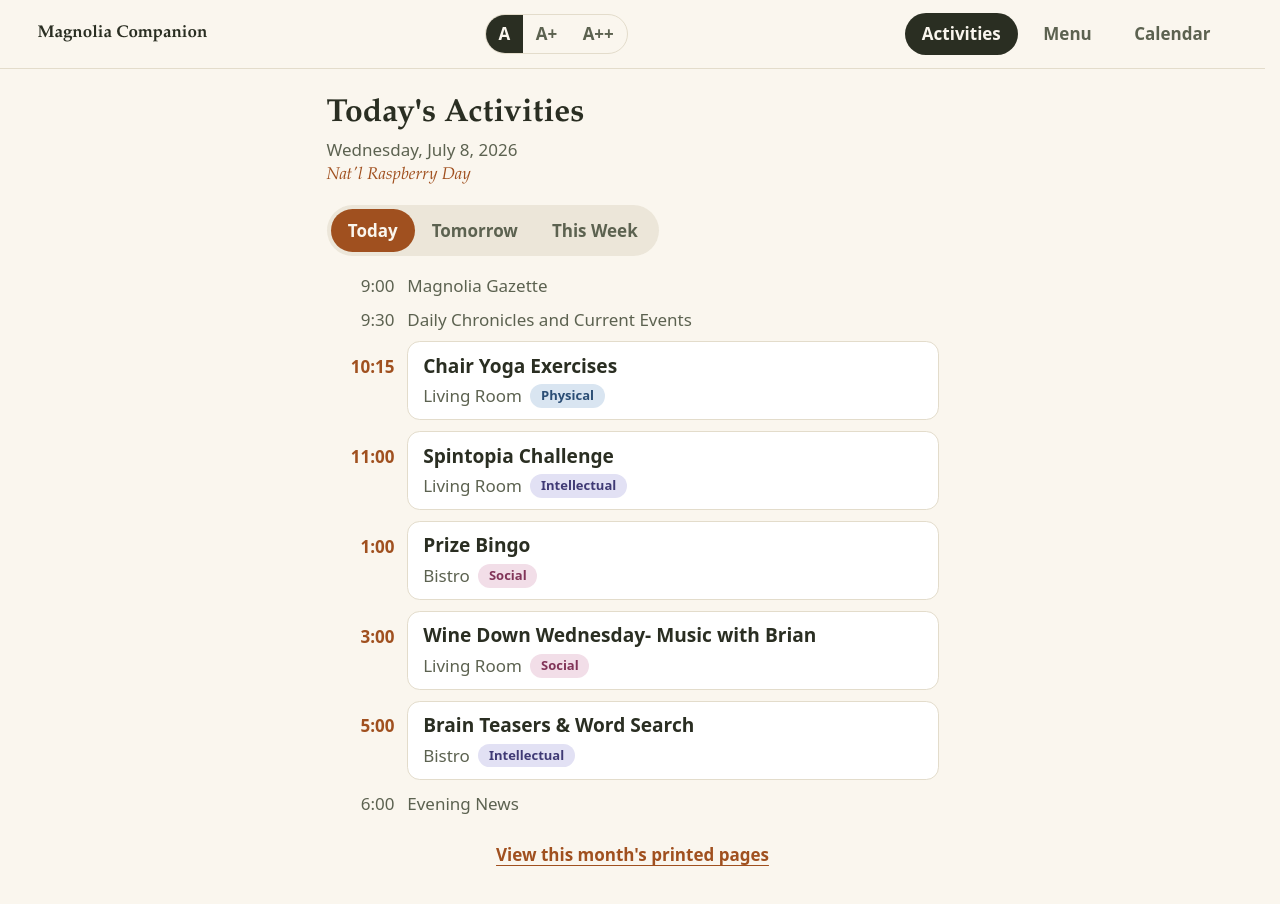
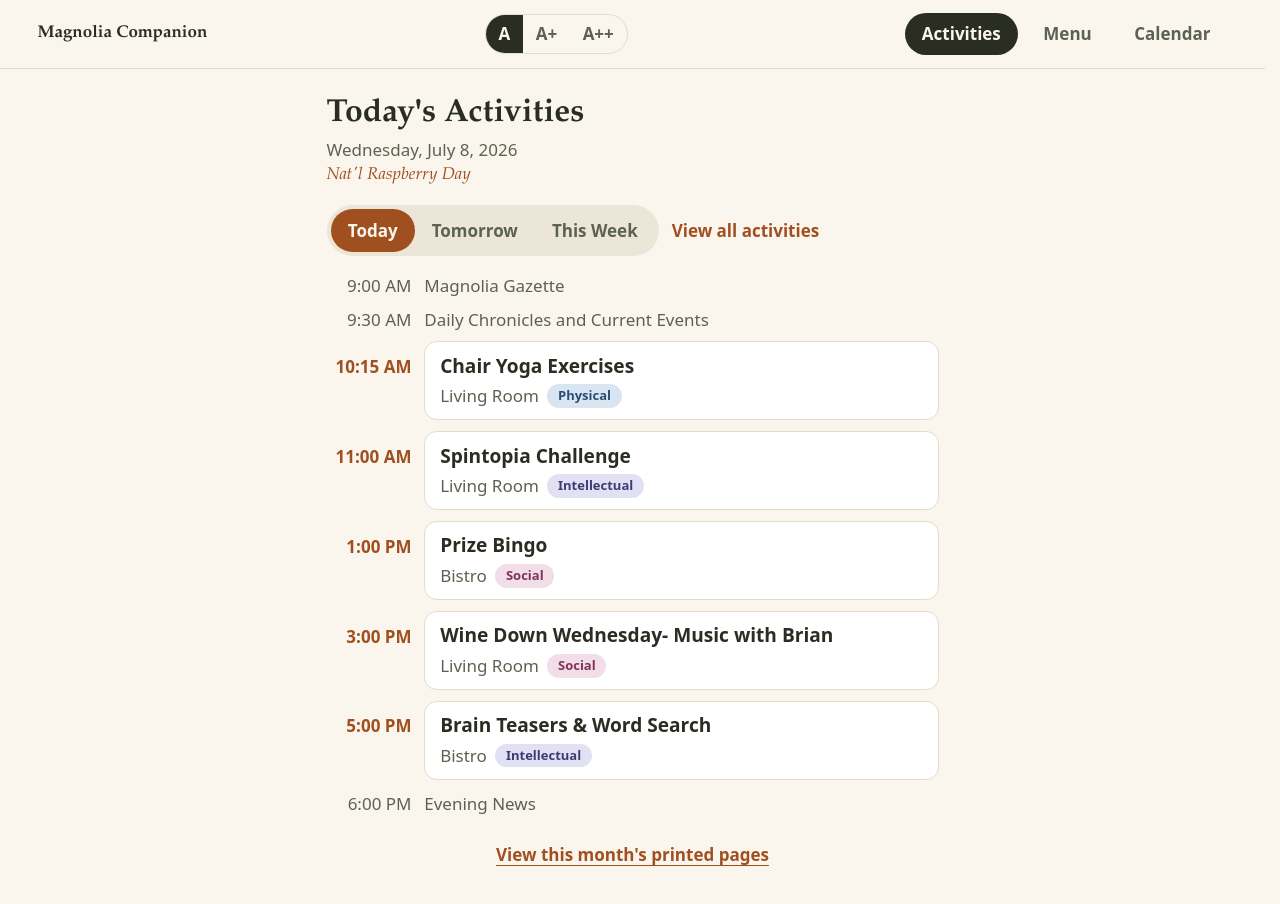
Before and after one commit to dillo/magnolia-companion, a Next.js app: page / in a window 1280 px wide. Shown: the top 904 px of the page. Built offline with nearby package versions, Linux system fonts and the light colour scheme.

Commit message:
Improve activity time display and calendar access

```diff
--- a/components/CalendarClient.tsx
+++ b/components/CalendarClient.tsx
@@ -121,7 +121,7 @@ export default function CalendarClient({ months }: { months: ActivityMonth[] })
               {day.theme && <div className="font-display text-[15px] italic text-copper">{day.theme}</div>}
               {specials.map((e, i) => (
                 <div key={i} className="flex items-baseline gap-2">
-                  <span className="w-12 shrink-0 text-right font-semibold tabular-nums text-copper">
+                  <span className="w-20 shrink-0 text-right font-semibold tabular-nums text-copper">
                     {e.start ? formatTime(e.start) : "All day"}
                   </span>
                   <span>{e.title}</span>
--- a/components/HomeClient.tsx
+++ b/components/HomeClient.tsx
@@ -1,5 +1,6 @@
 "use client";
 
+import Link from "next/link";
 import { useEffect, useState } from "react";
 import type { ActivityMonth } from "@/lib/schema";
 import {
@@ -53,7 +54,8 @@ export default function HomeClient({ months }: { months: ActivityMonth[] }) {
         <p className="font-display italic text-copper">{day.theme}</p>
       )}
 
-      <div role="tablist" aria-label="Activity dates" className="my-4 flex w-fit rounded-full bg-hairline/60 p-1">
+      <div className="my-4 flex flex-wrap items-center gap-3">
+        <div role="tablist" aria-label="Activity dates" className="flex w-fit rounded-full bg-hairline/60 p-1">
           {PICKS.map((p) => (
             <button key={p.key} role="tab" aria-selected={pick === p.key} onClick={() => setPick(p.key)}
               className={`whitespace-nowrap rounded-full px-4 py-2 font-semibold ${
@@ -62,6 +64,10 @@ export default function HomeClient({ months }: { months: ActivityMonth[] }) {
               {p.label}
             </button>
           ))}
+        </div>
+        <Link href="/calendar" className="font-semibold text-copper underline-offset-4 hover:underline">
+          View all activities
+        </Link>
       </div>
 
       {pick === "week" ? (
@@ -103,7 +109,7 @@ function WeekActivities({ months, dates, today }: { months: ActivityMonth[]; dat
             {!day && <p className="text-moss">Not added yet.</p>}
             {specials.map((e, i) => (
               <div key={i} className="mb-1.5 flex items-baseline gap-2">
-                <span className="w-14 shrink-0 text-right font-semibold tabular-nums text-copper">
+                <span className="w-20 shrink-0 text-right font-semibold tabular-nums text-copper">
                   {e.start ? formatTime(e.start) : "All day"}
                 </span>
                 <span>
@@ -112,7 +118,7 @@ function WeekActivities({ months, dates, today }: { months: ActivityMonth[]; dat
               </div>
             ))}
             {routineCount > 0 && (
-              <p className="ml-16 text-[15px] text-moss">+ {routineCount} daily routine items</p>
+              <p className="ml-[5.5rem] text-[15px] text-moss">+ {routineCount} daily routine items</p>
             )}
           </div>
         );
--- a/components/Timeline.tsx
+++ b/components/Timeline.tsx
@@ -10,14 +10,14 @@ export default function Timeline({ events }: { events: ActivityEvent[] }) {
       {events.map((e, i) =>
         e.routine ? (
           <div key={i} className="mb-2 flex items-baseline gap-3">
-            <span className="w-16 shrink-0 text-right tabular-nums text-moss">
+            <span className="w-20 shrink-0 text-right tabular-nums text-moss">
               {e.start ? formatTime(e.start) : "All day"}
             </span>
             <span className="text-moss">{e.title}</span>
           </div>
         ) : (
           <div key={i} className="mb-2.5 flex gap-3">
-            <span className="w-16 shrink-0 pt-3 text-right font-semibold tabular-nums text-copper">
+            <span className="w-20 shrink-0 pt-3 text-right font-semibold tabular-nums text-copper">
               {e.start ? formatTime(e.start) : "All day"}
             </span>
             <div className="flex-1 rounded-xl border border-hairline bg-card px-3.5 py-2.5">
--- a/lib/dates.ts
+++ b/lib/dates.ts
@@ -41,5 +41,6 @@ export function monthNameOfISO(iso: string): string {
 export function formatTime(hhmm: string): string {
   const [h, m] = hhmm.split(":").map(Number);
   const h12 = h % 12 === 0 ? 12 : h % 12;
-  return `${h12}:${String(m).padStart(2, "0")}`;
+  const meridiem = h < 12 ? "AM" : "PM";
+  return `${h12}:${String(m).padStart(2, "0")} ${meridiem}`;
 }
```
Also changed, not shown: 1 other file (tests, documents, lock files or other folders). Lines whose indentation alone changed are shown as unchanged.
